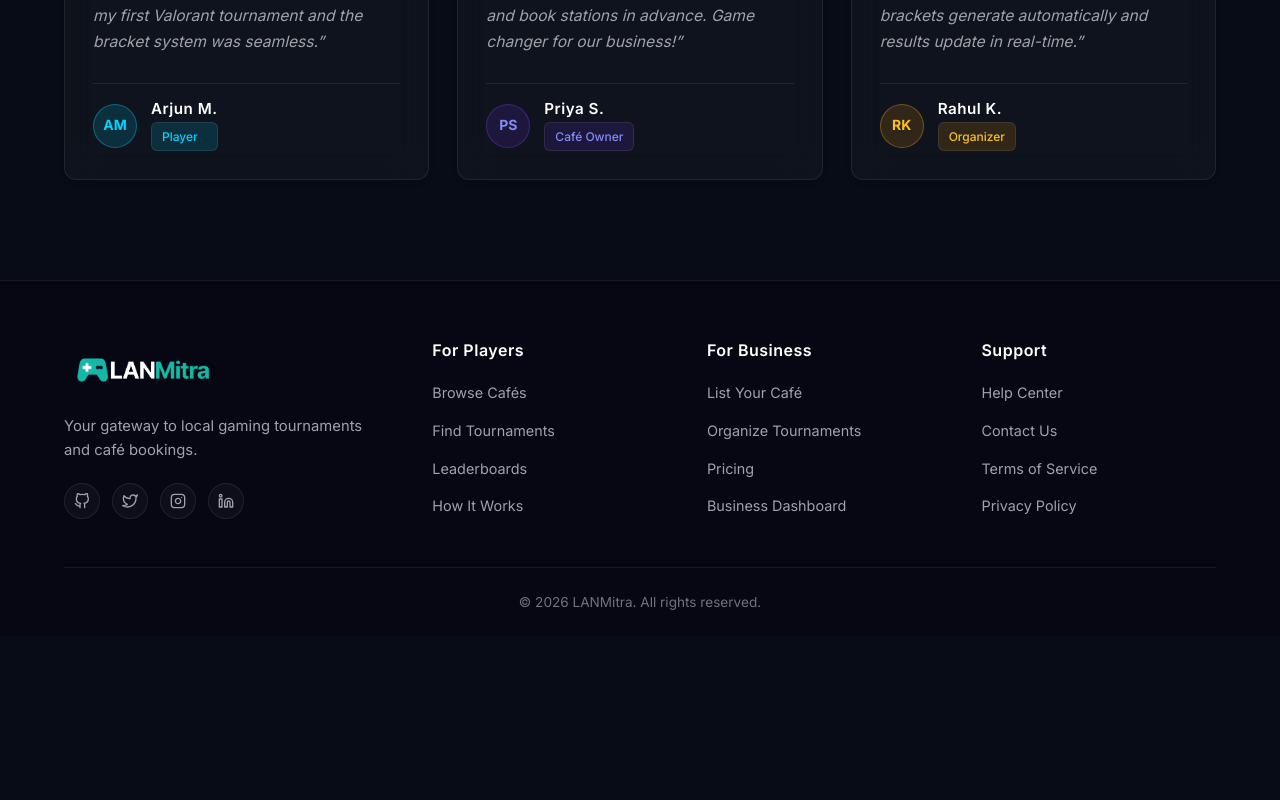
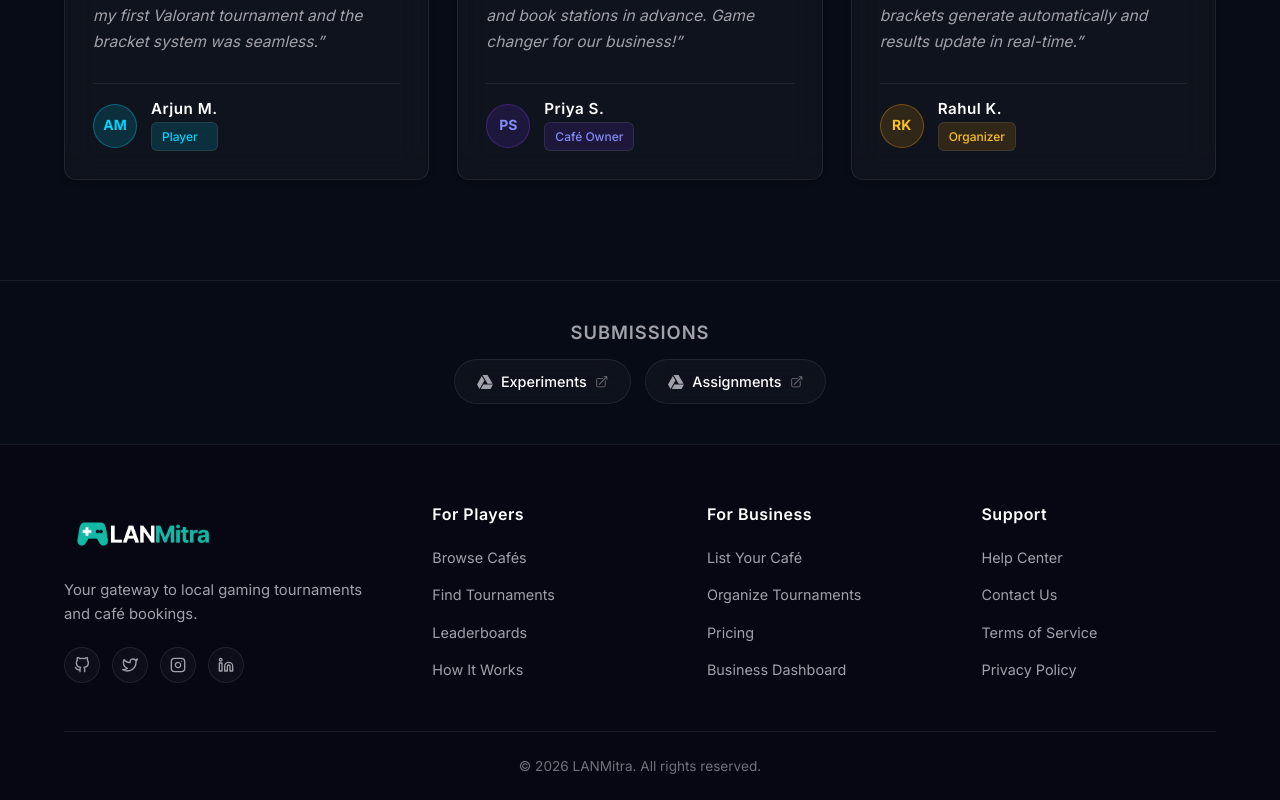
Before and after one commit to VaibhavS-17/LANMItra, a React (Vite) app: page / in a window 1280 px wide. Shown: the part 4808-5608 px from the top of the page. Before the commit the page ends 5444 px from the top, so only its background shows below. Built offline with nearby package versions, Linux system fonts and the light colour scheme; no server answers.

Commit message:
feat: add minimal Submissions section with Experiments and Assignments Google Drive links

```diff
--- /dev/null
+++ b/src/components/SubmissionsSection.css
@@ -0,0 +1,110 @@
+/* ===== MINIMAL SUBMISSIONS SECTION ===== */
+.submissions-minimal-section {
+  padding: 40px 0;
+  border-top: 1px solid var(--border-subtle);
+  background: rgba(8, 12, 22, 0.6);
+  position: relative;
+}
+
+.submissions-minimal-container {
+  display: flex;
+  flex-direction: column;
+  align-items: center;
+  justify-content: center;
+  gap: 16px;
+  text-align: center;
+}
+
+.submissions-minimal-title {
+  font-size: 1.15rem;
+  font-weight: 600;
+  color: var(--text-secondary);
+  letter-spacing: 0.05em;
+  text-transform: uppercase;
+}
+
+.submissions-btn-group {
+  display: flex;
+  align-items: center;
+  justify-content: center;
+  gap: 14px;
+  flex-wrap: wrap;
+}
+
+.submissions-minimal-btn {
+  display: inline-flex;
+  align-items: center;
+  gap: 8px;
+  padding: 10px 22px;
+  min-height: 40px;
+  background: var(--bg-card);
+  backdrop-filter: var(--glass-blur);
+  -webkit-backdrop-filter: var(--glass-blur);
+  border: 1px solid var(--border-subtle);
+  border-radius: 9999px;
+  color: var(--text-primary);
+  font-size: 0.9rem;
+  font-weight: 500;
+  text-decoration: none;
+  transition: all var(--transition-fast);
+}
+
+.submissions-minimal-btn .drive-icon {
+  font-size: 1rem;
+  color: var(--text-secondary);
+  transition: color var(--transition-fast);
+}
+
+.submissions-minimal-btn .arrow-icon {
+  font-size: 0.85rem;
+  color: var(--text-muted);
+  transition: all var(--transition-fast);
+}
+
+/* Hover effects */
+.submissions-minimal-btn:hover {
+  background: var(--bg-card-hover);
+  transform: translateY(-1px);
+}
+
+.submissions-minimal-btn.btn-experiments:hover {
+  border-color: rgba(0, 212, 255, 0.4);
+  color: var(--accent-cyan);
+  box-shadow: 0 4px 12px rgba(0, 212, 255, 0.15);
+}
+
+.submissions-minimal-btn.btn-experiments:hover .drive-icon,
+.submissions-minimal-btn.btn-experiments:hover .arrow-icon {
+  color: var(--accent-cyan);
+}
+
+.submissions-minimal-btn.btn-assignments:hover {
+  border-color: rgba(129, 140, 248, 0.4);
+  color: var(--accent-purple);
+  box-shadow: 0 4px 12px rgba(129, 140, 248, 0.15);
+}
+
+.submissions-minimal-btn.btn-assignments:hover .drive-icon,
+.submissions-minimal-btn.btn-assignments:hover .arrow-icon {
+  color: var(--accent-purple);
+}
+
+.submissions-minimal-btn:hover .arrow-icon {
+  transform: translate(1px, -1px);
+}
+
+@media (max-width: 480px) {
+  .submissions-minimal-section {
+    padding: 32px 0;
+  }
+
+  .submissions-btn-group {
+    width: 100%;
+    flex-direction: column;
+  }
+
+  .submissions-minimal-btn {
+    width: 100%;
+    justify-content: center;
+  }
+}
--- /dev/null
+++ b/src/components/SubmissionsSection.jsx
@@ -0,0 +1,40 @@
+import React from 'react';
+import { FaGoogleDrive } from 'react-icons/fa6';
+import { HiArrowTopRightOnSquare } from 'react-icons/hi2';
+import './SubmissionsSection.css';
+
+const SubmissionsSection = () => {
+  return (
+    <section className="submissions-minimal-section" id="submissions">
+      <div className="container submissions-minimal-container">
+        <h3 className="submissions-minimal-title">Submissions</h3>
+        <div className="submissions-btn-group">
+          <a
+            href="https://drive.google.com/drive/folders/1EMMF3aYlopR9Zl3TmO7EP76udWSQ5ijg?usp=sharing"
+            target="_blank"
+            rel="noopener noreferrer"
+            className="submissions-minimal-btn btn-experiments"
+            aria-label="Experiments Google Drive Folder (opens in new tab)"
+          >
+            <FaGoogleDrive className="drive-icon" />
+            <span>Experiments</span>
+            <HiArrowTopRightOnSquare className="arrow-icon" />
+          </a>
+          <a
+            href="https://drive.google.com/drive/folders/1P4dBIaD0rC76UIEUtqWzhgjmkqMF19MC?usp=sharing"
+            target="_blank"
+            rel="noopener noreferrer"
+            className="submissions-minimal-btn btn-assignments"
+            aria-label="Assignments Google Drive Folder (opens in new tab)"
+          >
+            <FaGoogleDrive className="drive-icon" />
+            <span>Assignments</span>
+            <HiArrowTopRightOnSquare className="arrow-icon" />
+          </a>
+        </div>
+      </div>
+    </section>
+  );
+};
+
+export default SubmissionsSection;
--- a/src/pages/HomePage.jsx
+++ b/src/pages/HomePage.jsx
@@ -7,6 +7,7 @@ import LiveLeaderboard from '../components/LiveLeaderboard';
 import StatsCounter from '../components/StatsCounter';
 import BusinessCTA from '../components/BusinessCTA';
 import Testimonials from '../components/Testimonials';
+import SubmissionsSection from '../components/SubmissionsSection';
 
 const HomePage = () => {
   return (
@@ -19,6 +20,7 @@ const HomePage = () => {
       <StatsCounter />
       <BusinessCTA />
       <Testimonials />
+      <SubmissionsSection />
     </>
   );
 };
```
